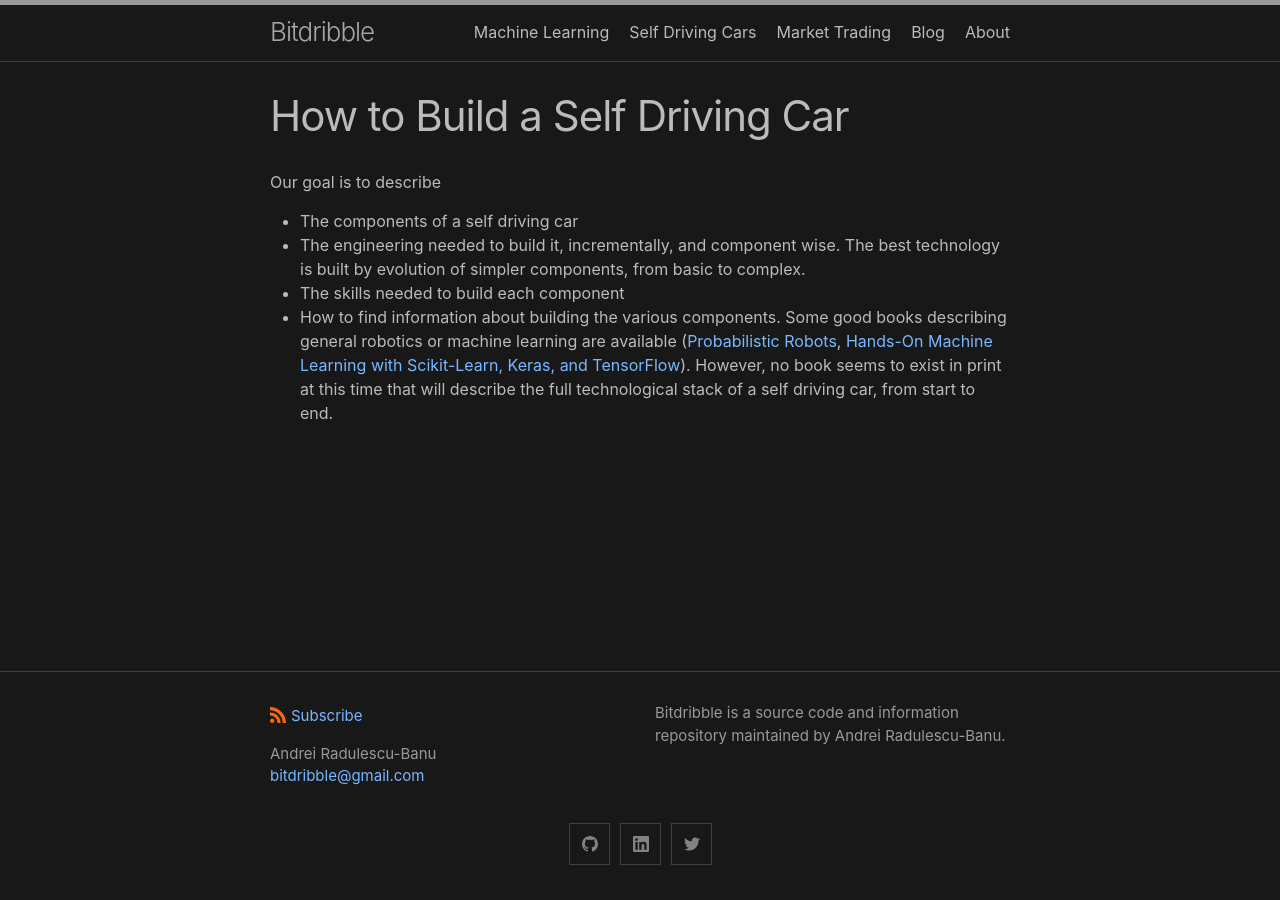
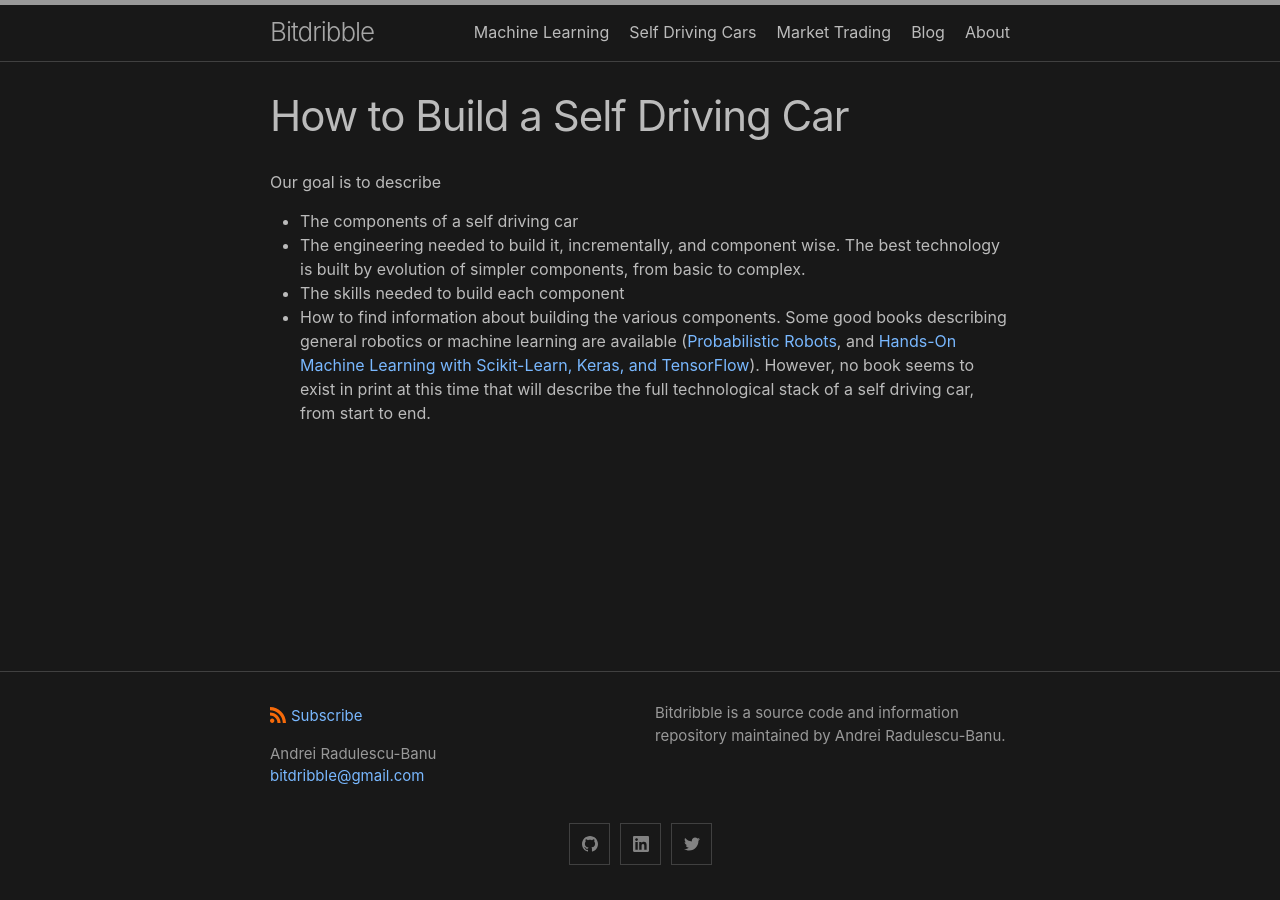
Before and after one commit to analytiq-hub/sigagent.github.io, a Jekyll site: the page built from self_driving_cars/how_to_build_a_self_driving_car.md, in a window 1280 px wide. Built offline with Jekyll 4.4.1, drawn with Linux system fonts in a browser that asks for light colours.

Commit message:
Update how_to_build_a_self_driving_car.md

```diff
--- a/self_driving_cars/how_to_build_a_self_driving_car.md
+++ b/self_driving_cars/how_to_build_a_self_driving_car.md
@@ -6,4 +6,4 @@ Our goal is to describe
 * The components of a self driving car
 * The engineering needed to build it, incrementally, and component wise. The best technology is built by evolution of simpler components, from basic to complex.
 * The skills needed to build each component
-* How to find information about building the various components. Some good books describing general robotics or machine learning are available ([Probabilistic Robots](https://docs.ufpr.br/~danielsantos/ProbabilisticRobotics.pdf), [Hands-On Machine Learning with Scikit-Learn, Keras, and TensorFlow](https://www.amazon.com/Hands-Machine-Learning-Scikit-Learn-TensorFlow/dp/14920326461)). However, no book seems to exist in print at this time that will describe the full technological stack of a self driving car, from start to end.
+* How to find information about building the various components. Some good books describing general robotics or machine learning are available ([Probabilistic Robots](https://docs.ufpr.br/~danielsantos/ProbabilisticRobotics.pdf), and [Hands-On Machine Learning with Scikit-Learn, Keras, and TensorFlow](https://www.amazon.com/Hands-Machine-Learning-Scikit-Learn-TensorFlow/dp/14920326461)). However, no book seems to exist in print at this time that will describe the full technological stack of a self driving car, from start to end.
```
